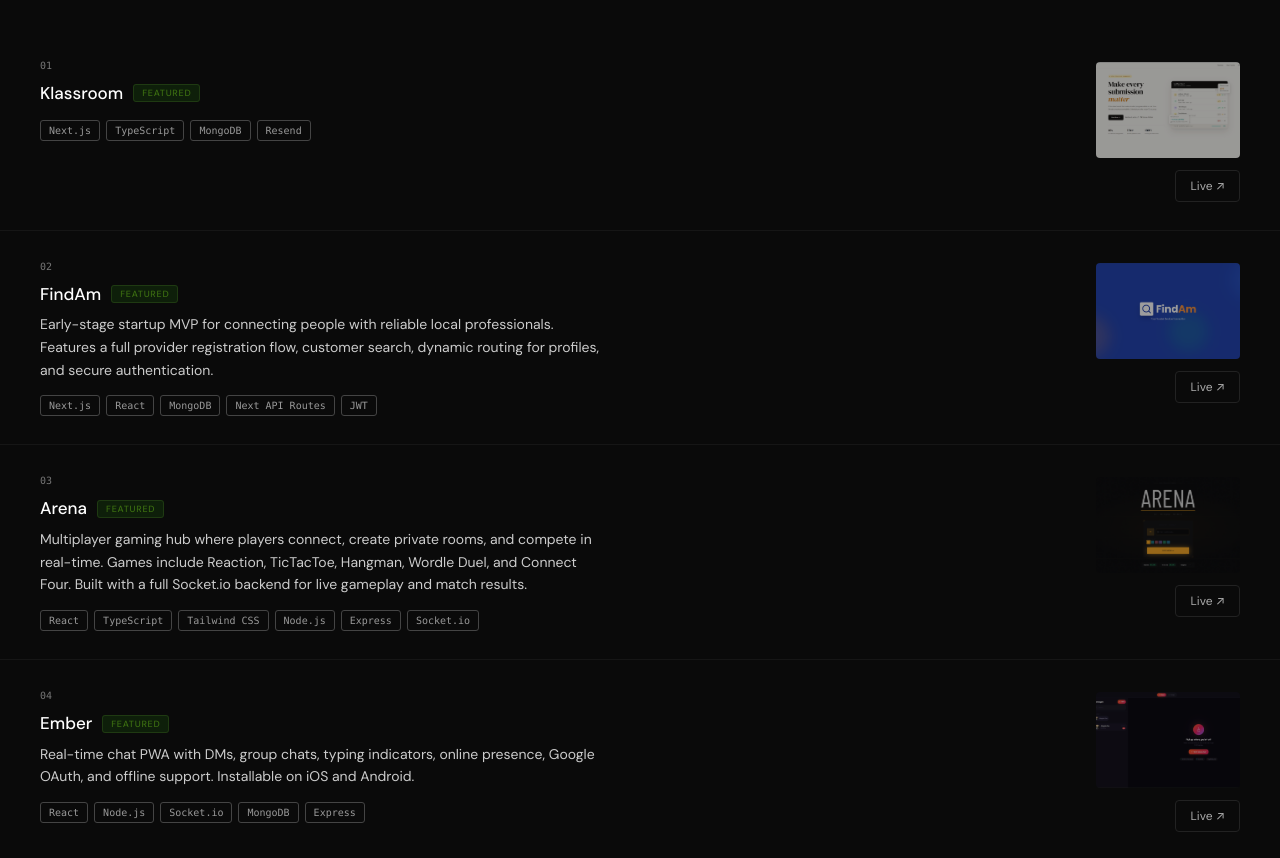
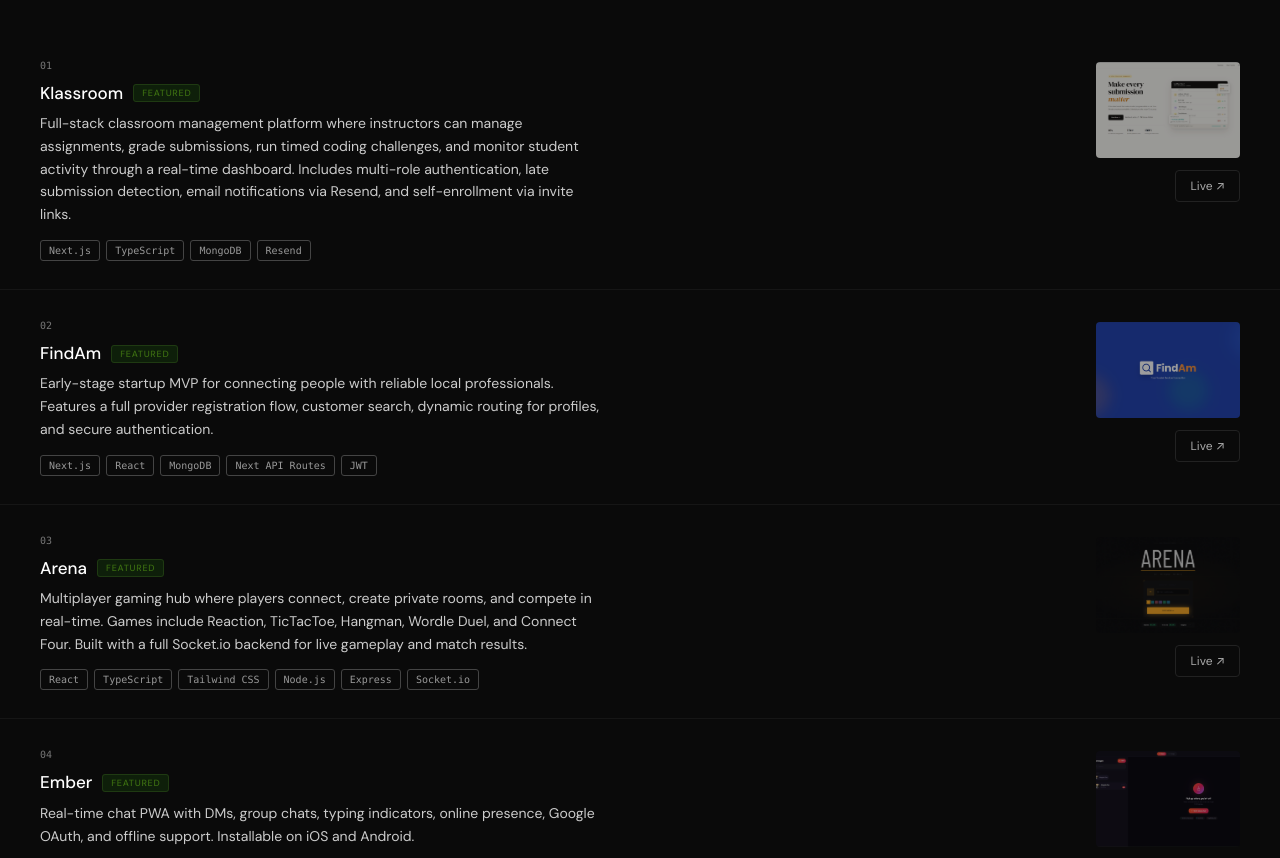
Before and after one commit to Blaqboydee/MyPortfolio, a React (Vite) app: page / in a window 1280 px wide. Shown: the part 909-1767 px from the top of the page. Built offline with nearby package versions, Linux system fonts and the light colour scheme; what @react-pdf/renderer would draw is missing.

Commit message:
changed klassroom desc

```diff
--- a/src/data/portfolio.ts
+++ b/src/data/portfolio.ts
@@ -45,7 +45,7 @@ export const projects = [
     id: "01",
     name: "Klassroom",
     description:
-      "",
+      "Full-stack classroom management platform where instructors can manage assignments, grade submissions, run timed coding challenges, and monitor student activity through a real-time dashboard. Includes multi-role authentication, late submission detection, email notifications via Resend, and self-enrollment via invite links.",
     tech: ["Next.js", "TypeScript", "MongoDB", "Resend"],
     live: "https://klassroomapp.vercel.app/",
     featured: true,
```
